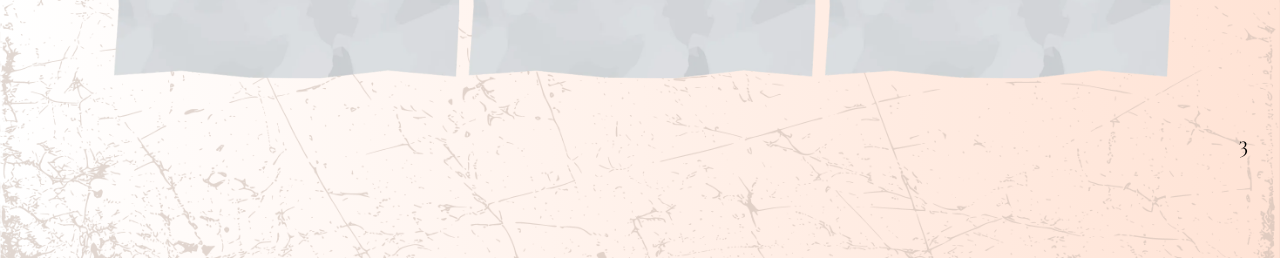
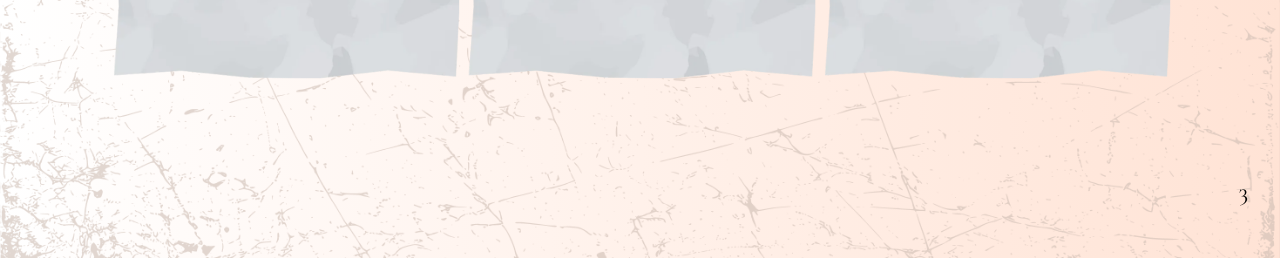
Before and after one commit to kayishau/23_portfolio, a React (Create React App) app: page / in a window 1280 px wide. Shown: the part 2080-2338 px from the top of the page. Built offline with nearby package versions, Linux system fonts and the light colour scheme; a web font is replaced by a local one.

Commit message:
skill num margin

```diff
--- a/src/sections/Skills.js
+++ b/src/sections/Skills.js
@@ -203,7 +203,7 @@ export default function Skills() {
             </div>
           </div>
         </div>
-        <div className="self-end mr-8">
+        <div className="self-end mr-8 mt-12">
           <h1 className="font-cg text-black text-2xl">3</h1>
         </div>
       </section>
```
